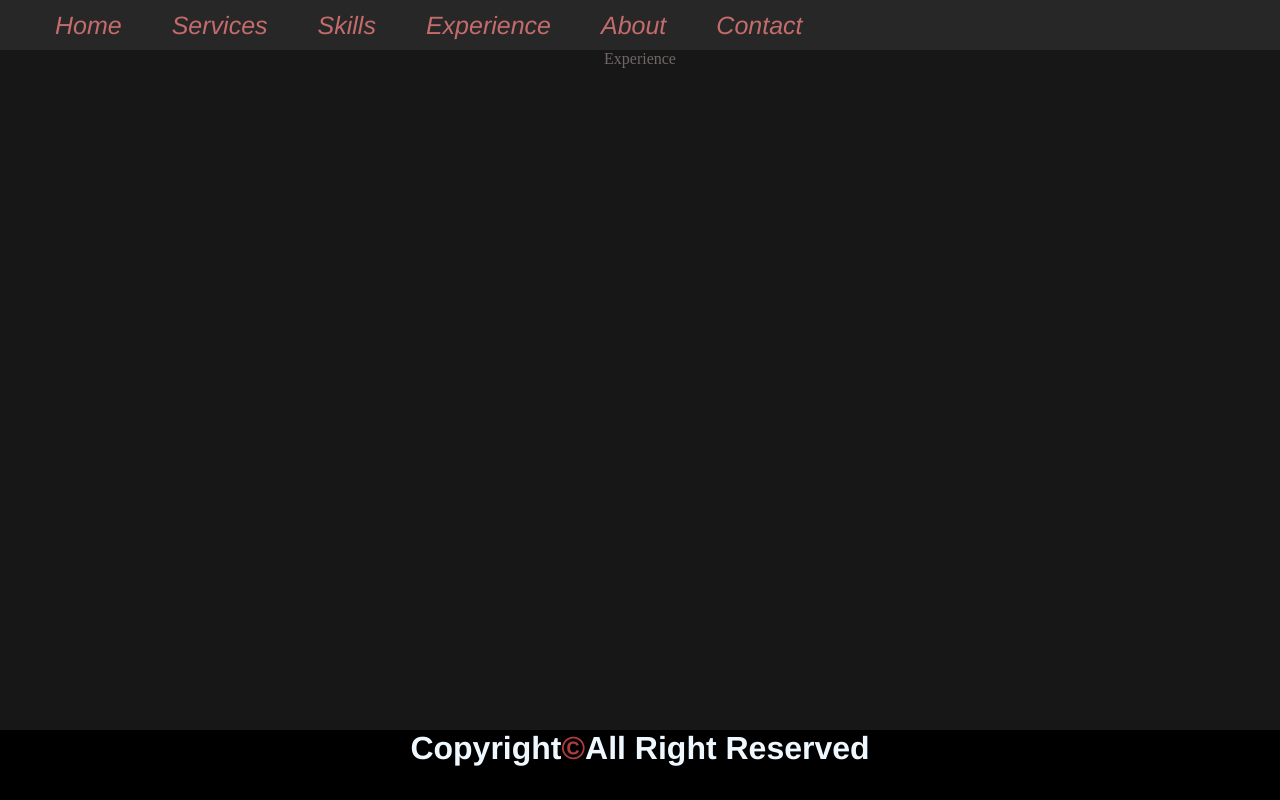
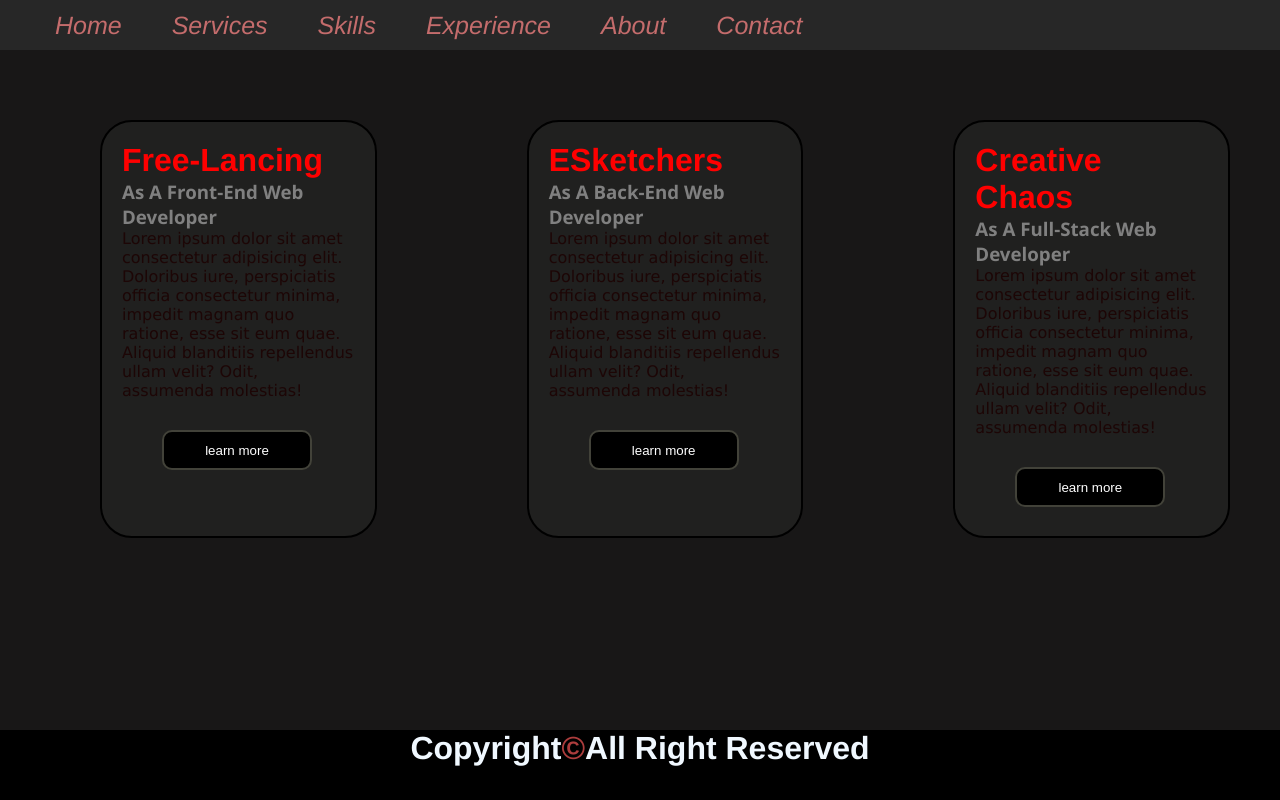
Before and after one commit to ibadatibadatibadat/Ibadat-Personal-Portfolio, a React (Vite) app: page /experience in a window 1280 px wide. Built offline with nearby package versions, Linux system fonts and the light colour scheme.

Commit message:
Styling Experience Page

```diff
--- a/src/Components/Experience.jsx
+++ b/src/Components/Experience.jsx
@@ -2,7 +2,43 @@ import React from "react";
 import "../styles/experience.css";
 
 const Experience = () => {
-  return <div className="main">Experience</div>;
+  return (
+    <div className="main">
+      <div className="card">
+        <h1>Free-Lancing</h1>
+        <h3>As A Front-End Web Developer</h3>
+        <p>
+          Lorem ipsum dolor sit amet consectetur adipisicing elit. Doloribus
+          iure, perspiciatis officia consectetur minima, impedit magnam quo
+          ratione, esse sit eum quae. Aliquid blanditiis repellendus ullam
+          velit? Odit, assumenda molestias!
+        </p>
+        <button className="more">learn more</button>
+      </div>
+      <div className="card">
+        <h1>ESketchers</h1>
+        <h3>As A Back-End Web Developer</h3>
+        <p>
+          Lorem ipsum dolor sit amet consectetur adipisicing elit. Doloribus
+          iure, perspiciatis officia consectetur minima, impedit magnam quo
+          ratione, esse sit eum quae. Aliquid blanditiis repellendus ullam
+          velit? Odit, assumenda molestias!
+        </p>
+        <button className="more">learn more</button>
+      </div>
+      <div className="card">
+        <h1>Creative Chaos</h1>
+        <h3>As A Full-Stack Web Developer</h3>
+        <p>
+          Lorem ipsum dolor sit amet consectetur adipisicing elit. Doloribus
+          iure, perspiciatis officia consectetur minima, impedit magnam quo
+          ratione, esse sit eum quae. Aliquid blanditiis repellendus ullam
+          velit? Odit, assumenda molestias!
+        </p>
+        <button className="more">learn more</button>
+      </div>
+    </div>
+  );
 };
 
 export default Experience;
--- a/src/Components/Services.jsx
+++ b/src/Components/Services.jsx
@@ -4,8 +4,13 @@ const Services = () => {
   return (
     <div className="main">
       <div className="card">
-        <img src="./vite.svg" alt="card-photo" className="card-cover" />
+        {/* <img src="./vite.svg" alt="card-photo" className="card-cover" /> */}
         <div className="card-item">
+          <br />
+          <br />
+          <br />
+          <br />
+          <br />
           <h3>Free Lancing</h3>
           <p className="card-text">
             Lorem ipsum dolor sit amet consectetur adipisicing elit. Fuga
@@ -16,8 +21,13 @@ const Services = () => {
         </div>
       </div>
       <div className="card">
-        <img src="./vite.svg" alt="card-photo" className="card-cover" />
+        {/* <img src="./vite.svg" alt="card-photo" className="card-cover" /> */}
         <div className="card-item">
+          <br />
+          <br />
+          <br />
+          <br />
+          <br />
           <h3>Free Lancing</h3>
           <p className="card-text">
             Lorem ipsum dolor sit amet consectetur adipisicing elit. Fuga
@@ -28,8 +38,13 @@ const Services = () => {
         </div>
       </div>
       <div className="card">
-        <img src="./vite.svg" alt="card-photo" className="card-cover" />
+        {/* <img src="./vite.svg" alt="card-photo" className="card-cover" /> */}
         <div className="card-item">
+          <br />
+          <br />
+          <br />
+          <br />
+          <br />
           <h3>Free Lancing</h3>
           <p className="card-text">
             Lorem ipsum dolor sit amet consectetur adipisicing elit. Fuga
--- a/src/Components/Skills.jsx
+++ b/src/Components/Skills.jsx
@@ -1,12 +1,17 @@
 import React from "react";
+import "../styles/services.css";
 
-import "../styles/services.css";
 const Skills = () => {
   return (
     <div className="main">
       <div className="card">
-        <img src="./vite.svg" alt="card-photo" className="card-cover" />
+        {/* <img src="./vite.svg" alt="card-photo" className="card-cover" /> */}
         <div className="card-item">
+          <br />
+          <br />
+          <br />
+          <br />
+          <br />
           <h3>Web Development</h3>
           <p className="card-text">
             Lorem ipsum dolor sit amet consectetur adipisicing elit. Fuga
@@ -17,8 +22,13 @@ const Skills = () => {
         </div>
       </div>
       <div className="card">
-        <img src="./vite.svg" alt="card-photo" className="card-cover" />
+        {/* <img src="./vite.svg" alt="card-photo" className="card-cover" /> */}
         <div className="card-item">
+          <br />
+          <br />
+          <br />
+          <br />
+          <br />
           <h3>Web Development</h3>
           <p className="card-text">
             Lorem ipsum dolor sit amet consectetur adipisicing elit. Fuga
@@ -29,8 +39,13 @@ const Skills = () => {
         </div>
       </div>
       <div className="card">
-        <img src="./vite.svg" alt="card-photo" className="card-cover" />
+        {/* <img src="./vite.svg" alt="card-photo" className="card-cover" /> */}
         <div className="card-item">
+          <br />
+          <br />
+          <br />
+          <br />
+          <br />
           <h3>Web Development</h3>
           <p className="card-text">
             Lorem ipsum dolor sit amet consectetur adipisicing elit. Fuga
--- a/src/styles/experience.css
+++ b/src/styles/experience.css
@@ -1,4 +1,28 @@
 .main {
-    height: 85vh;
-    display: flex;
-  }
+  height: 85vh;
+  display: flex;
+}
+.card {
+  margin-right: 50px;
+  height: 55%;
+  padding: 20px;
+  background-color: rgb(32, 32, 31);
+  border: 2px solid black;
+  border-radius: 2pc;
+}
+.card h1 {
+  font-family: "Franklin Gothic Medium", "Arial Narrow", Arial, sans-serif;
+  color: red;
+}
+.card h3 {
+  font-family: "Segoe UI", Tahoma, Geneva, Verdana, sans-serif;
+  color: grey;
+}
+.card p {
+  font-family: Verdana, Geneva, Tahoma, sans-serif;
+  color: rgb(29, 6, 6);
+}
+::selection {
+  color: white;
+  background-color: black;
+}
```
